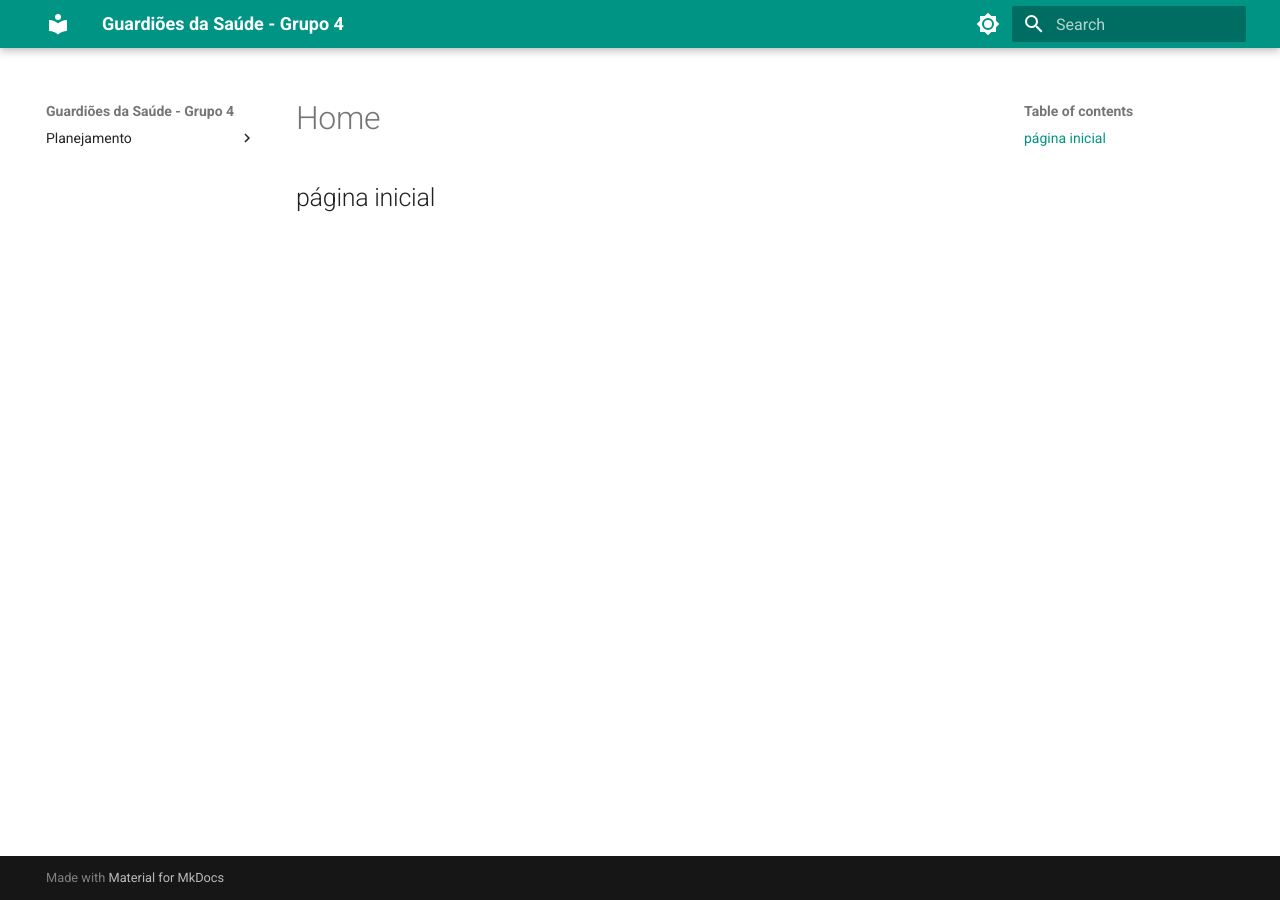
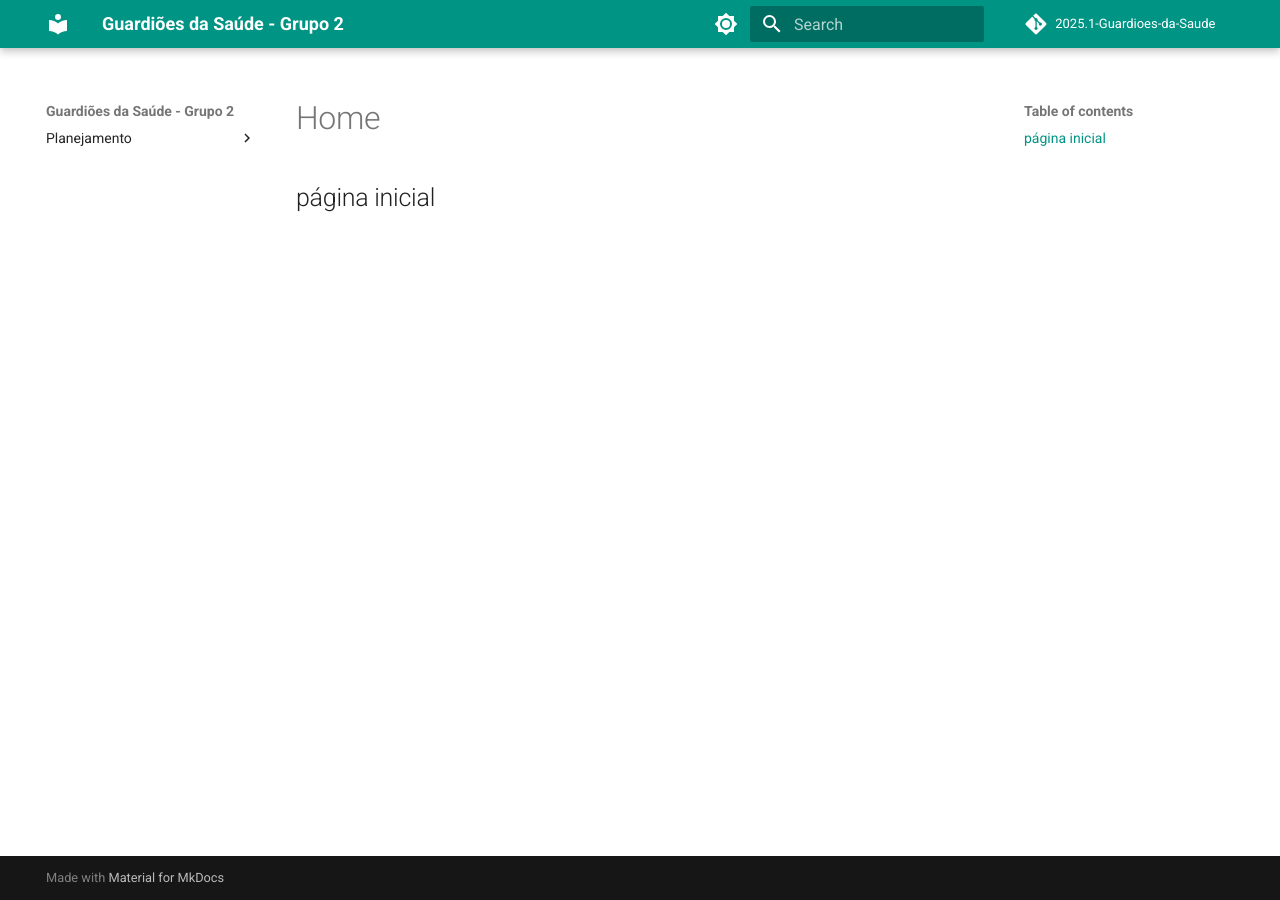
Before and after one commit to Requisitos-de-Software/2025.1-Guardioes-da-Saude, an MkDocs documentation site: the page built from docs/index.md, in a window 1280 px wide. Built offline with MkDocs 1.6.1 and Material for MkDocs 9.7.7, drawn with Linux system fonts in a browser that asks for light colours.

Commit message:
fix-name-gp

```diff
--- a/mkdocs.yml
+++ b/mkdocs.yml
@@ -1,4 +1,9 @@
-site_name: Guardiões da Saúde - Grupo 4
+site_name: Guardiões da Saúde - Grupo 2
+site_author: Ana Borges, Ana Joyce, Davi, Fabio, Gabriela, Luiz e Mateus
+site_description: Site voltado para a documentação do Grupo 2 de Requisitos de Software
+repo_url: https://requisitos-de-software.github.io/2025.1-Guardioes-da-Saude/
+repo_name: 2025.1-Guardioes-da-Saude
+
 theme:
   name: material
   palette:
```
